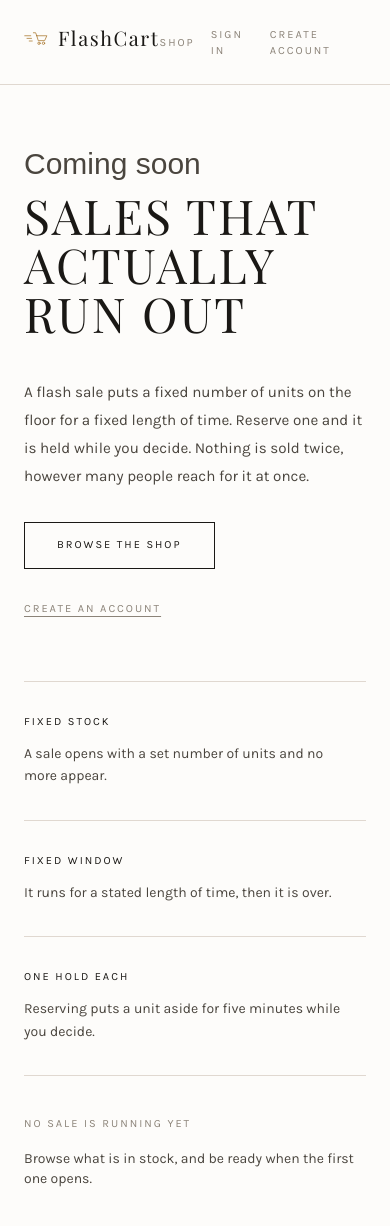
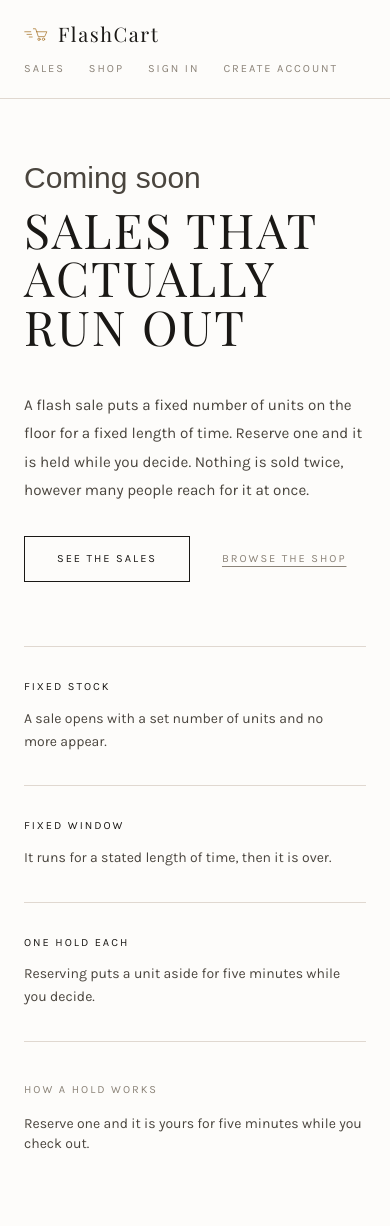
Before and after one commit to Yashseth2710/Flashcart, a Next.js app in the folder frontend/: page / in a window 390 px wide. Shown: the top 1226 px of the page. After the commit the page ends 1194 px from the top, so only its background shows below. Built offline with nearby package versions, Linux system fonts and the light colour scheme; no server answers; a web font is replaced by a local one.

Commit message:
Lead the front page with whatever sale is on
The header wraps onto a second line on a phone rather than crushing the name
against the navigation.

```diff
--- a/frontend/src/app/page.tsx
+++ b/frontend/src/app/page.tsx
@@ -1,5 +1,6 @@
 import Link from "next/link";
 
+import { FrontPageSale } from "@/components/sales/front-page-sale";
 import { SiteHeader } from "@/components/site-header";
 
 const rules = [
@@ -12,6 +13,7 @@ export default function Home() {
   return (
     <>
       <SiteHeader />
+      <FrontPageSale />
 
       <main className="px-6 sm:px-12">
         <section className="grid items-end gap-10 py-16 lg:grid-cols-[1.15fr_1fr] lg:gap-20 lg:py-24">
@@ -34,13 +36,13 @@ export default function Home() {
             </p>
             <div className="mt-8 flex flex-wrap items-center gap-8">
               <Link
-                href="/products"
+                href="/sales"
                 className="label inline-block border border-ink px-8 py-3.5 transition-colors hover:bg-ink hover:text-paper"
               >
+                See the sales
+              </Link>
+              <Link href="/products" className="label text-muted underline underline-offset-4 hover:text-ink">
                 Browse the shop
-              </Link>
-              <Link href="/register" className="label text-muted underline underline-offset-4 hover:text-ink">
-                Create an account
               </Link>
             </div>
           </div>
@@ -63,9 +65,9 @@ export default function Home() {
         </section>
 
         <section className="flex flex-wrap items-baseline justify-between gap-4 border-t border-rule py-10">
-          <p className="label text-muted">No sale is running yet</p>
+          <p className="label text-muted">How a hold works</p>
           <p className="text-sm text-ink-soft">
-            Browse what is in stock, and be ready when the first one opens.
+            Reserve one and it is yours for five minutes while you check out.
           </p>
         </section>
       </main>
--- a/frontend/src/components/site-header.tsx
+++ b/frontend/src/components/site-header.tsx
@@ -10,24 +10,33 @@ export function SiteHeader() {
   const { mutate: signOut, isPending } = useLogout();
 
   return (
-    <header className="flex items-baseline justify-between border-b border-rule px-6 py-6 sm:px-12">
-      <Link href="/" aria-label="FlashCart home">
+    <header className="border-b border-rule px-6 py-5 sm:px-12 sm:py-6">
+      <div className="flex flex-wrap items-baseline justify-between gap-x-6 gap-y-3">
+        <Link href="/" aria-label="FlashCart home" className="shrink-0">
           <LogoInline />
         </Link>
 
-      <nav className="label flex items-center gap-4 text-muted sm:gap-7">
+        <nav className="label flex flex-wrap items-baseline gap-x-6 gap-y-2 text-muted">
+          <Link href="/sales" className="hover:text-ink">
+            Sales
+          </Link>
           <Link href="/products" className="hover:text-ink">
             Shop
           </Link>
+
           {isLoading ? null : profile ? (
             <>
               {profile.role === "ADMIN" ? (
-              <Link href="/admin" className="hover:text-ink">
+                <Link href="/admin/sales" className="hover:text-ink">
                   Admin
                 </Link>
               ) : null}
               <span className="hidden text-ink md:inline">{profile.name}</span>
-            <button onClick={() => signOut()} disabled={isPending} className="hover:text-ink">
+              <button
+                onClick={() => signOut()}
+                disabled={isPending}
+                className="whitespace-nowrap hover:text-ink"
+              >
                 Sign out
               </button>
             </>
@@ -36,12 +45,13 @@ export function SiteHeader() {
               <Link href="/login" className="hover:text-ink">
                 Sign in
               </Link>
-            <Link href="/register" className="hover:text-ink">
+              <Link href="/register" className="whitespace-nowrap hover:text-ink">
                 Create account
               </Link>
             </>
           )}
         </nav>
+      </div>
     </header>
   );
 }
```
Lines whose indentation alone changed are shown as unchanged.
